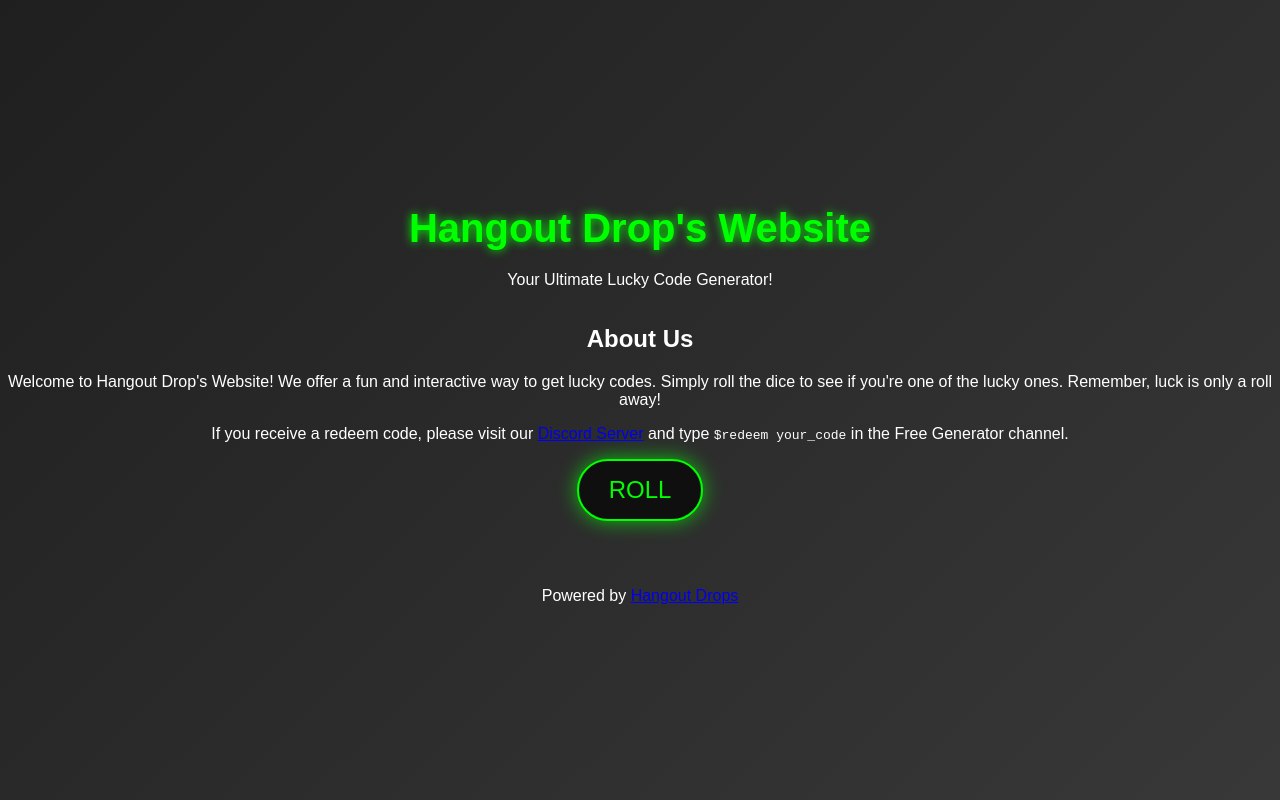
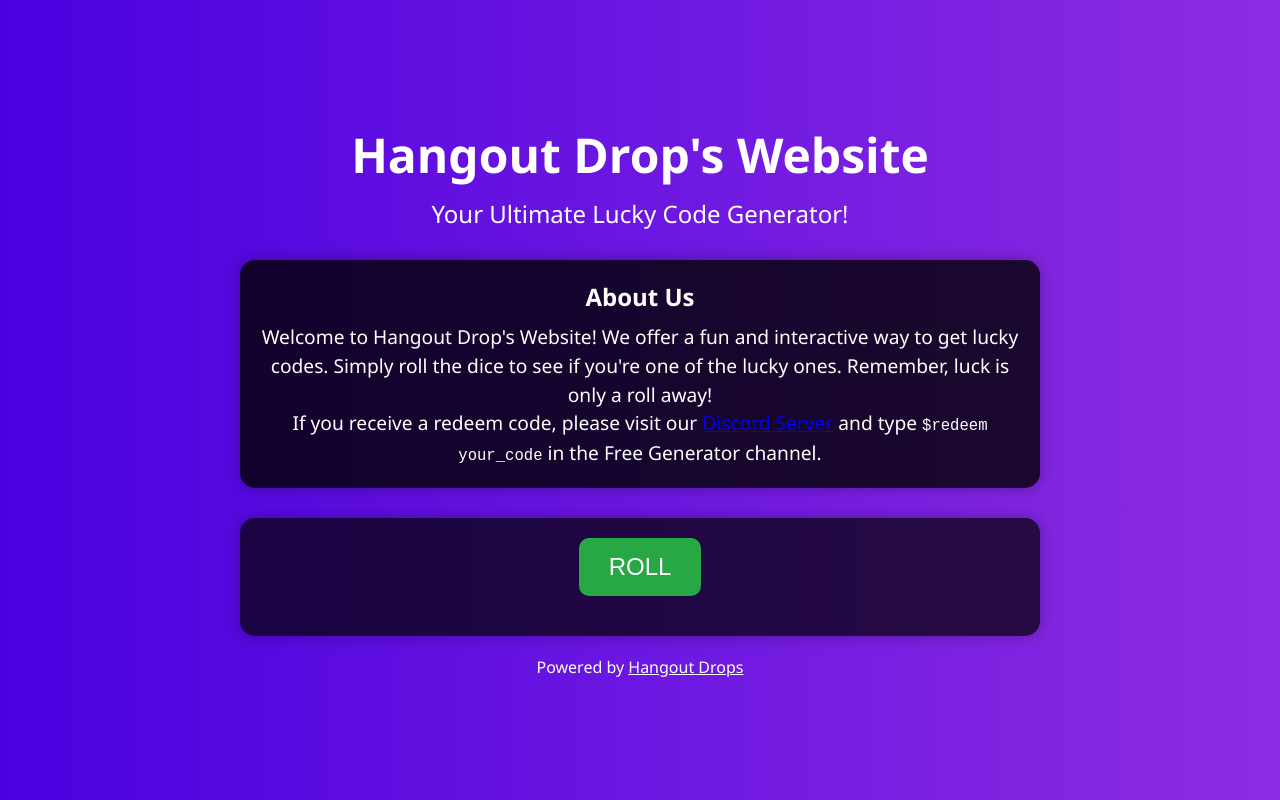
Before and after one commit to addamhris123/Roll, a plain HTML site: page index.html in a window 1280 px wide. Drawn offline with Linux system fonts and the light colour scheme.

Commit message:
Update style.css

```diff
--- a/style.css
+++ b/style.css
@@ -1,69 +1,102 @@
-body {
+* {
     margin: 0;
     padding: 0;
-    background: linear-gradient(135deg, #1f1f1f, #383838);
+    box-sizing: border-box;
+}
+
+body {
+    font-family: 'Segoe UI', Tahoma, Geneva, Verdana, sans-serif;
+    background: linear-gradient(to right, #4A00E0, #8E2DE2);
+    color: #fff;
+    text-align: center;
+    height: 100vh;
     display: flex;
+    flex-direction: column;
     justify-content: center;
     align-items: center;
-    height: 100vh;
-    font-family: 'Arial', sans-serif;
-    color: white;
-    text-align: center;
 }
 
 .container {
-    display: flex;
-    flex-direction: column;
-    align-items: center;
+    width: 90%;
+    max-width: 800px;
+    margin: auto;
+    position: relative;
 }
 
-h1 {
-    font-size: 2.5rem;
-    color: #00FF00;
-    margin-bottom: 20px;
-    text-shadow: 0 0 10px #00FF00;
+header {
+    margin-bottom: 30px;
+}
+
+header h1 {
+    font-size: 3em;
+    margin-bottom: 10px;
+}
+
+header p {
+    font-size: 1.5em;
+}
+
+.about {
+    background: rgba(0, 0, 0, 0.8);
+    padding: 20px;
+    border-radius: 15px;
+    margin-bottom: 30px;
+    box-shadow: 0 0 15px rgba(0, 0, 0, 0.3);
+}
+
+.about h2 {
+    margin-bottom: 10px;
+}
+
+.about p {
+    font-size: 1.2em;
+    line-height: 1.5;
 }
 
 .roll-section {
+    background: rgba(0, 0, 0, 0.7);
+    padding: 20px;
+    border-radius: 15px;
+    box-shadow: 0 0 15px rgba(0, 0, 0, 0.3);
     position: relative;
-    display: flex;
-    flex-direction: column;
-    align-items: center;
 }
 
 #roll-button {
-    background-color: #0f0f0f;
-    border: 2px solid #00FF00;
-    color: #00FF00;
+    background: #28a745;
+    color: #fff;
     padding: 15px 30px;
-    font-size: 1.5rem;
-    border-radius: 50px;
+    font-size: 1.5em;
+    border: none;
+    border-radius: 10px;
     cursor: pointer;
-    box-shadow: 0 0 20px rgba(0, 255, 0, 0.7);
-    transition: transform 0.2s, box-shadow 0.2s;
+    transition: background 0.3s, transform 0.3s;
 }
 
 #roll-button:hover {
-    transform: scale(1.1);
-    box-shadow: 0 0 30px rgba(0, 255, 0, 1);
+    background: #218838;
+    transform: scale(1.05);
 }
 
 .result-message {
     margin-top: 20px;
-    font-size: 1.5rem;
-    color: #ff4747;
-    min-height: 30px;
+    font-size: 1.5em;
+    font-weight: bold;
 }
 
-@keyframes confetti {
-    0% { transform: translateY(0) rotate(0deg); }
-    100% { transform: translateY(100vh) rotate(360deg); }
+footer p {
+    margin-top: 20px;
 }
 
-canvas {
-    position: fixed;
+footer a {
+    color: #fff;
+    text-decoration: underline;
+}
+
+#confetti-canvas {
+    position: absolute;
     top: 0;
     left: 0;
-    z-index: 9999;
+    width: 100%;
+    height: 100%;
     pointer-events: none;
-  }
+}
```
